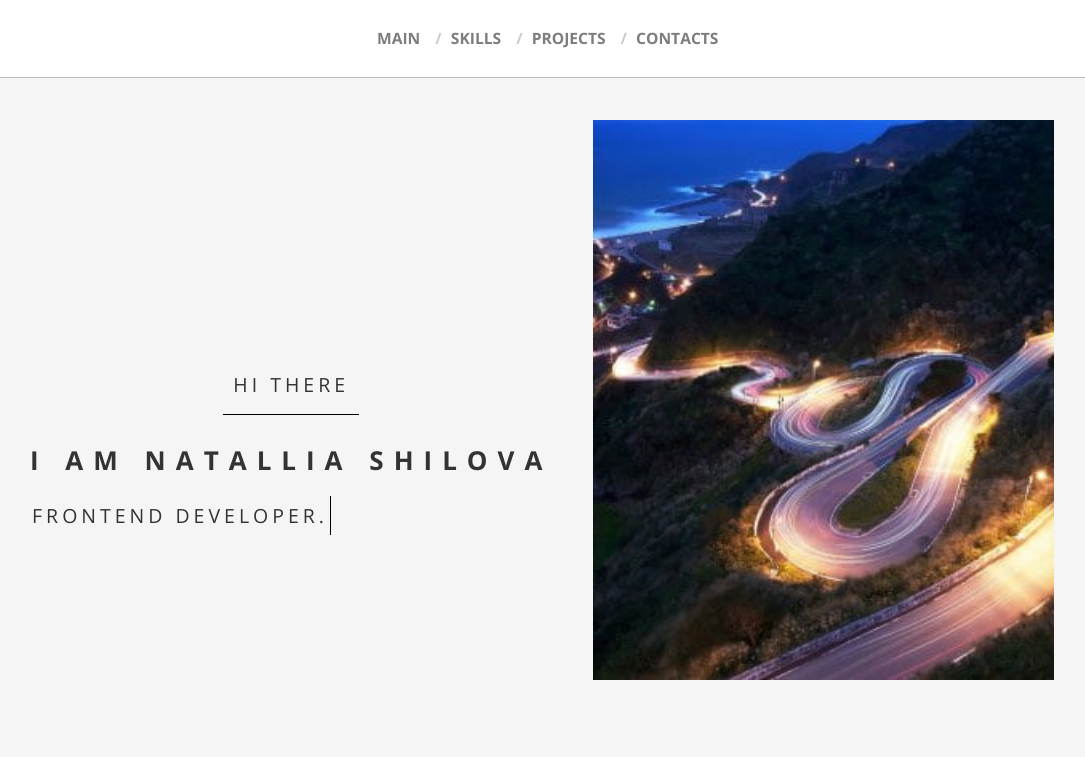
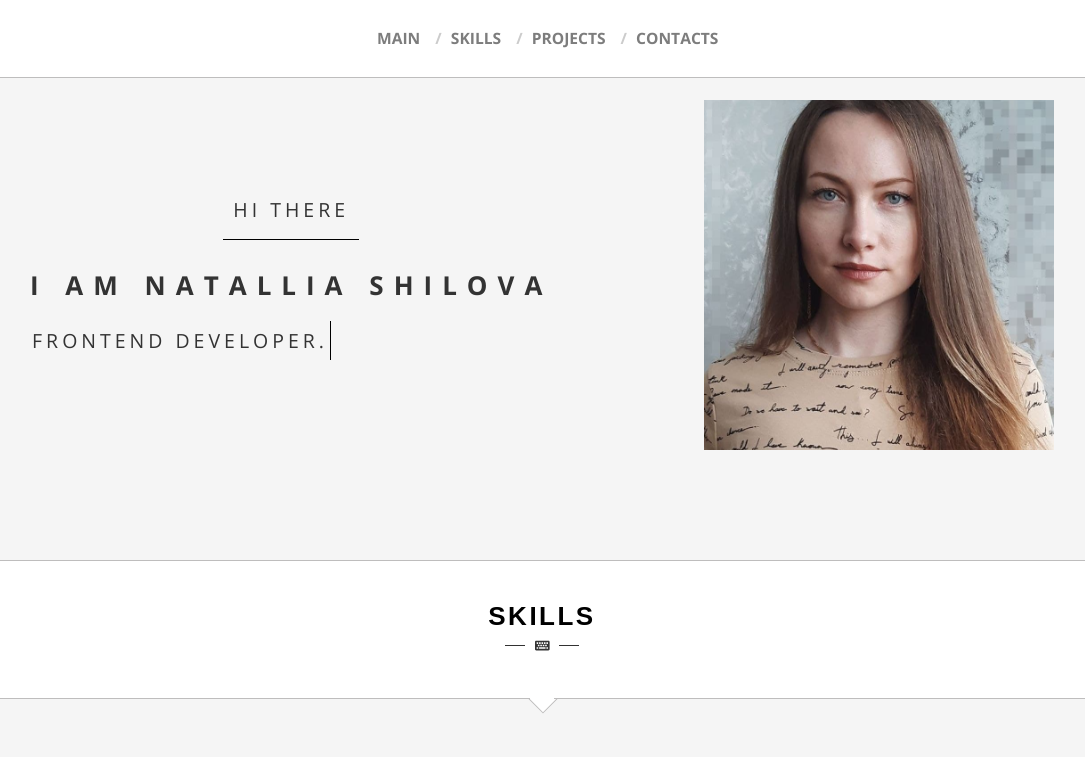
Before and after one commit to Natasha-eng/Portfolio2, a React (Create React App) app: page / in a window 1280 px wide. Shown: the top 757 px of the page, without its empty margins (98-1183 px from the left). Built offline with nearby package versions, Linux system fonts and the light colour scheme.

Commit message:
refactoring

```diff
--- a/src/main/Main.module.scss
+++ b/src/main/Main.module.scss
@@ -2,11 +2,10 @@
 @import './src/common/styles/sass/mixins';
 
 .mainBlock {
-  height: 100vh;
+  min-height: 70vh;
   background-color: $bgColor;
 
   .main {
-
     .greeting {
       text-transform: uppercase;
       margin-top: 100px;
@@ -51,11 +50,13 @@
     }
 
     .photo {
-      width: 45%;
-      height: 70%;
+      width: 350px;
+      height: 350px;
+      margin-top: 100px;
       background-size: cover;
       background-position: center;
       background-repeat: no-repeat;
+      align-self: center;
     }
 
     @media screen and (max-width: 1189px) {
```
Also changed, not shown: src/assets/image/mainPhoto.jpg, 1 other file (tests, documents, lock files or other folders).
